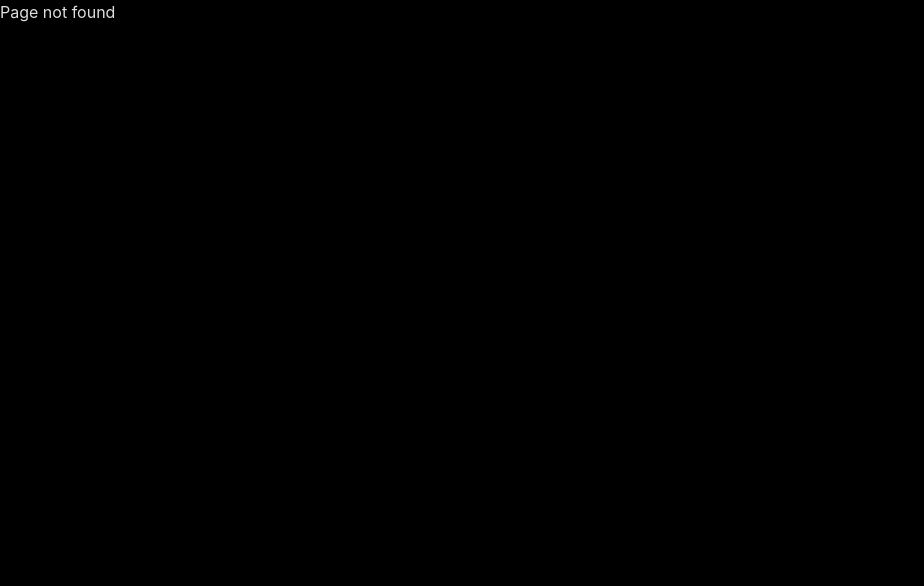
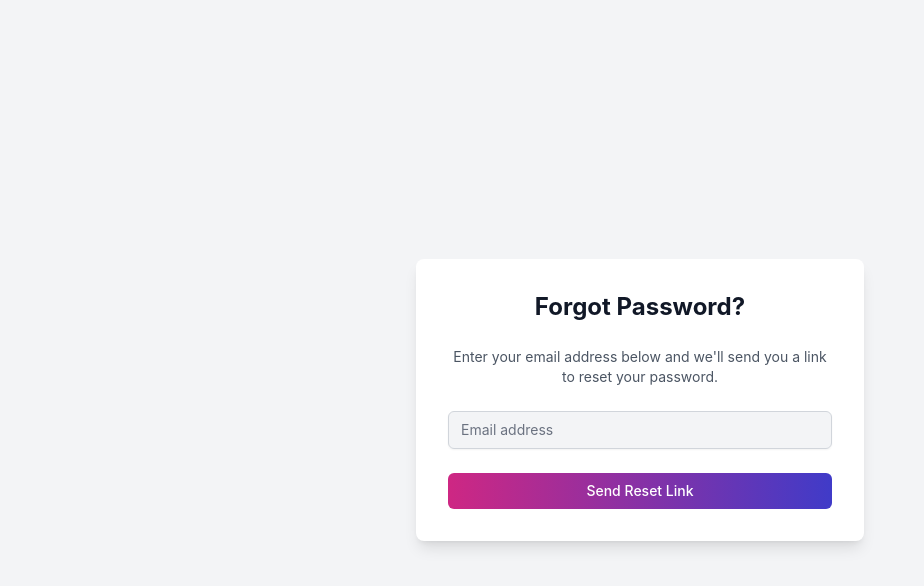
Before and after one commit to diduladishan/collage-test-project, a React (Vite) app: page /reset-password in a window 1280 px wide. Before the commit this address had no page. Shown: the top 586 px of the page, without its empty margins (0-924 px from the left). Built offline with nearby package versions, Linux system fonts and the light colour scheme.

Commit message:
add forgot password and send otp

```diff
--- /dev/null
+++ b/src/components/Signin/ForgotPassword.jsx
@@ -0,0 +1,84 @@
+import React, { useState } from "react";
+import { useForm } from "react-hook-form";
+import axios from "axios";
+import { useNavigate } from "react-router-dom";
+
+const ForgotPassword = () => {
+  const [message, setMessage] = useState("");
+  const {
+    register,
+    handleSubmit,
+    formState: { errors },
+    reset,
+  } = useForm();
+  const navigate = useNavigate();
+
+  const onSubmit = async (data) => {
+    try {
+      const response = await axios.post(
+        "http://localhost:5000/auth/reset-password",
+        { email: data.email }
+      );
+
+      if (response.status === 200) {
+        setMessage("OTP sent to your email address.");
+        // Navigate to OTP component and pass email as state
+        navigate("/otp-verification", { state: { email: data.email } });
+      }
+    } catch (error) {
+      setMessage(error.response.data.message);
+    }
+
+    reset();
+  };
+
+  return (
+    <div className="flex items-center justify-center min-h-screen bg-gray-100">
+      <div className="w-full max-w-md p-8 space-y-6 bg-white shadow-lg rounded-lg">
+        <h2 className="text-2xl font-bold text-center text-gray-900">Forgot Password?</h2>
+        <p className="text-sm text-center text-gray-600">
+          Enter your email address below and we'll send you a link to reset your password.
+        </p>
+        <form onSubmit={handleSubmit(onSubmit)} className="mt-8 space-y-6">
+          <div className="rounded-md shadow-sm">
+            <div>
+              <label htmlFor="email" className="sr-only">
+                Email address
+              </label>
+              <input
+                id="email"
+                name="email"
+                type="email"
+                className="w-full px-3 py-2 text-gray-900 placeholder-gray-500 bg-gray-100 border border-gray-300 rounded-md focus:outline-none focus:ring-indigo-500 focus:border-indigo-500 sm:text-sm"
+                placeholder="Email address"
+                {...register("email", {
+                  required: "Email is required",
+                  pattern: {
+                    value: /^[a-zA-Z0-9._%+-]+@[a-zA-Z0-9.-]+\.[a-zA-Z]{2,4}$/,
+                    message: "Invalid email address",
+                  },
+                })}
+              />
+              {errors.email && (
+                <p className="mt-2 text-sm text-red-600">{errors.email.message}</p>
+              )}
+            </div>
+          </div>
+          <button
+            type="submit"
+            className="w-full px-4 py-2 text-sm font-medium text-white bg-gradient-to-r from-[#ce2783] to-[#403bc8] rounded-md hover:bg-indigo-700 focus:outline-none focus:ring-2 focus:ring-offset-2 focus:ring-indigo-500"
+          >
+            Send Reset Link
+          </button>
+        </form>
+        {message && (
+          <p className="mt-4 text-sm font-medium text-center text-red-600">
+            {message}
+          </p>
+        )}
+      </div>
+    </div>
+  );
+};
+
+export default ForgotPassword;
--- /dev/null
+++ b/src/components/Signin/OtpVerification.jsx
@@ -0,0 +1,100 @@
+import React, { useState } from "react";
+import { useForm } from "react-hook-form";
+import axios from "axios";
+import { useLocation, useNavigate } from "react-router-dom";
+
+const OtpVerification = () => {
+  const [message, setMessage] = useState("");
+  const navigate = useNavigate();
+  const location = useLocation();
+  const { email } = location.state; // Retrieve email passed from ForgotPassword
+  const {
+    register,
+    handleSubmit,
+    formState: { errors },
+  } = useForm();
+
+  const onSubmit = async (data) => {
+    try {
+      const response = await axios.post(
+        "http://localhost:5000/auth/validate-otp",
+        {
+          email,
+          otp: data.otp,
+          newPassword: data.newPassword,
+        }
+      );
+
+
+      if (response.status === 200) {
+        setMessage("Password reset successfully. Redirecting to login...");
+        setTimeout(() => navigate("/"), 2000); // Redirect to login after 2 seconds
+      }
+    } catch (error) {
+      setMessage(error.response.data.message);
+    }
+  };
+
+  return (
+    <div className="flex items-center justify-center min-h-screen bg-gray-100">
+      <div className="w-full max-w-md p-8 space-y-6 bg-white shadow-lg rounded-lg">
+        <h2 className="text-2xl font-bold text-center text-gray-900">OTP Verification</h2>
+        <form onSubmit={handleSubmit(onSubmit)} className="mt-8 space-y-6">
+          <div>
+            <label htmlFor="otp" className="sr-only">
+              OTP
+            </label>
+            <input
+              id="otp"
+              name="otp"
+              type="text"
+              className="w-full px-3 py-2 text-gray-900 placeholder-gray-500 bg-gray-100 border border-gray-300 rounded-md focus:outline-none focus:ring-indigo-500 focus:border-indigo-500 sm:text-sm"
+              placeholder="Enter OTP"
+              {...register("otp", {
+                required: "OTP is required",
+              })}
+            />
+            {errors.otp && (
+              <p className="mt-2 text-sm text-red-600">{errors.otp.message}</p>
+            )}
+          </div>
+          <div>
+            <label htmlFor="newPassword" className="sr-only">
+              New Password
+            </label>
+            <input
+              id="newPassword"
+              name="newPassword"
+              type="password"
+              className="w-full px-3 py-2 text-gray-900 placeholder-gray-500 bg-gray-100 border border-gray-300 rounded-md focus:outline-none focus:ring-indigo-500 focus:border-indigo-500 sm:text-sm"
+              placeholder="New Password"
+              {...register("newPassword", {
+                required: "New Password is required",
+                minLength: {
+                  value: 6,
+                  message: "Password must be at least 6 characters",
+                },
+              })}
+            />
+            {errors.newPassword && (
+              <p className="mt-2 text-sm text-red-600">{errors.newPassword.message}</p>
+            )}
+          </div>
+          <button
+            type="submit"
+            className="w-full px-4 py-2 text-sm font-medium text-white bg-gradient-to-r from-[#ce2783] to-[#403bc8] rounded-md hover:bg-indigo-700 focus:outline-none focus:ring-2 focus:ring-offset-2 focus:ring-indigo-500"
+          >
+            Verify OTP and Reset Password
+          </button>
+        </form>
+        {message && (
+          <p className="mt-4 text-sm font-medium text-center text-red-600">
+            {message}
+          </p>
+        )}
+      </div>
+    </div>
+  );
+};
+
+export default OtpVerification;
--- a/src/components/Signin/SignInForm.jsx
+++ b/src/components/Signin/SignInForm.jsx
@@ -1,4 +1,4 @@
-import React from "react"
+import React, { useState } from "react"
 import { useForm } from "react-hook-form"
 import axios from "axios"
 import { useNavigate } from "react-router-dom"
@@ -12,8 +12,13 @@ import {
 } from "../Components"
 import toast from "react-hot-toast"
 
+
 const SignInForm = ({ signIn, closePopup }) => {
+
   const navigate = useNavigate()
+  const [isForgetPassword, setIsForgetPassword] = useState(false)
+
+
   const {
     register,
     handleSubmit,
@@ -37,12 +42,17 @@ const SignInForm = ({ signIn, closePopup }) => {
     } catch (error) {
       console.error("Error during login:", error)
       toast.error("Login failed. Please check your credentials :(", { id: "toast-download" })
+      setIsForgetPassword(true);
       // alert("Login failed. Please check your credentials.")
     }
   }
 
   const handleCancel = () => {
     reset() // Reset the form when cancel is clicked
+  }
+
+  const passwordReset = () => {
+    navigate('/reset-password')
   }
 
   return (
@@ -81,6 +91,7 @@ const SignInForm = ({ signIn, closePopup }) => {
         <CancelButton type="button" onClick={closePopup}>
           Cancel
         </CancelButton>
+        <div>{isForgetPassword && <button  className="text-red-600" onClick={passwordReset}>Email or Password incorrect. <span className="underline">Forget Your Password?</span></button>}</div>
       </Form>
     </SignInContainer>
   )
```
Also changed, not shown: src/App.tsx (+14 -0 lines).
